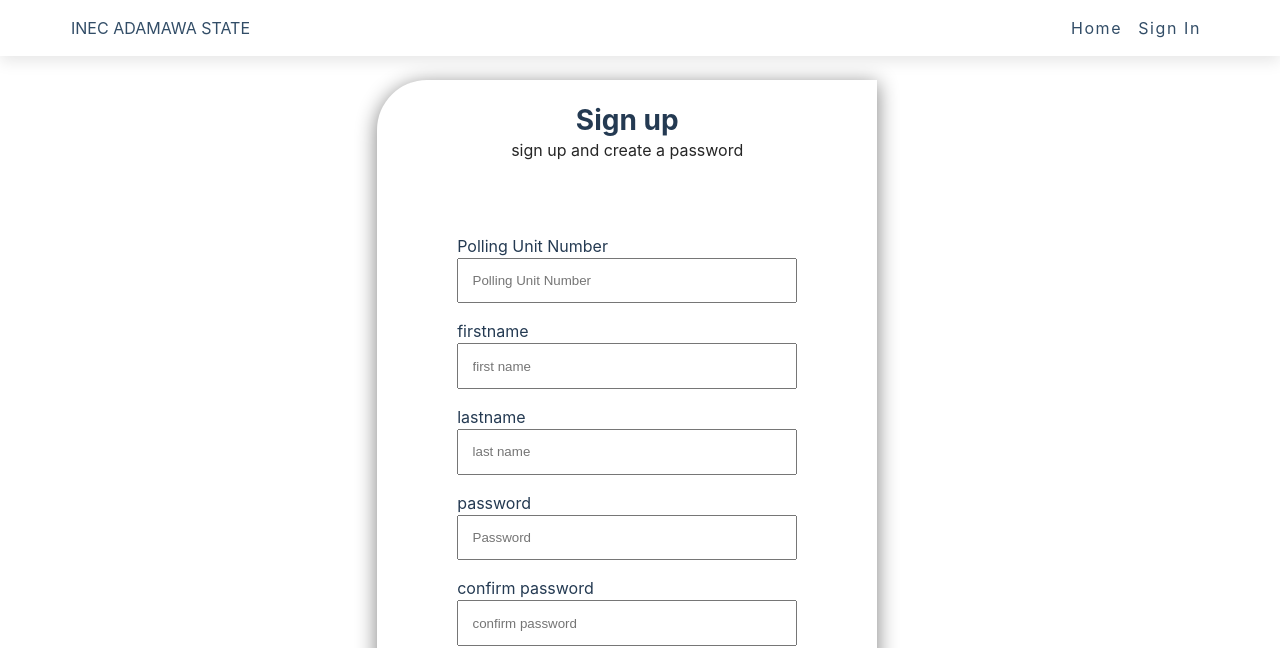
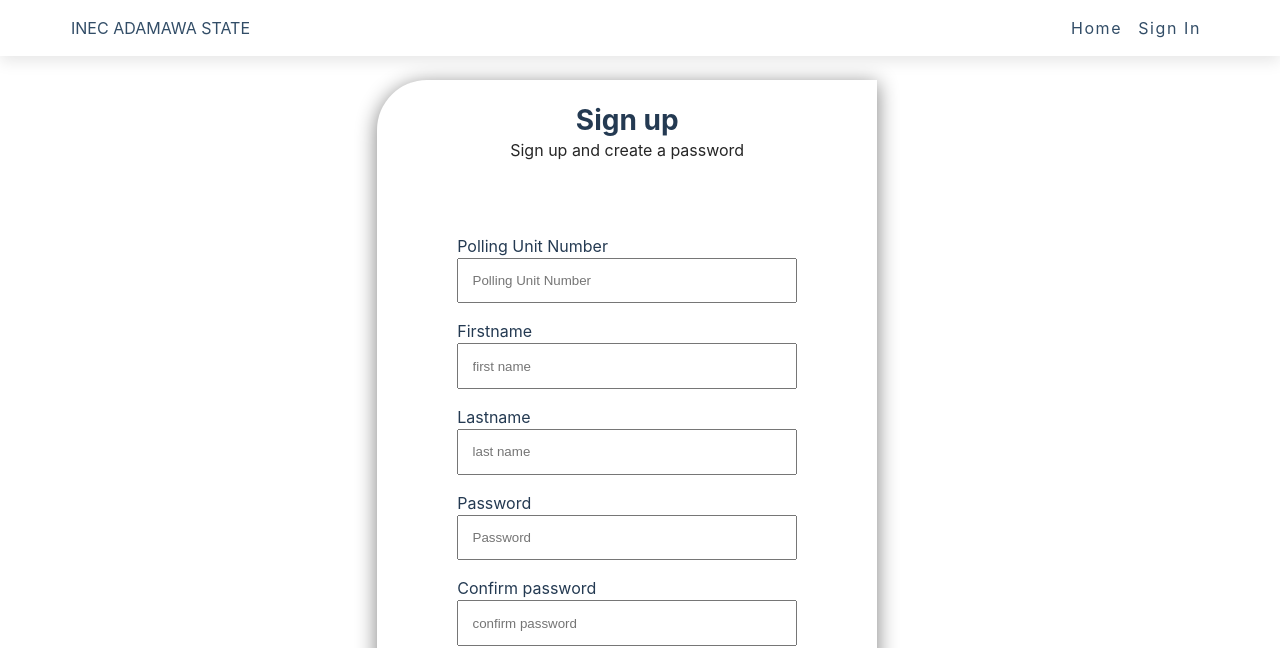
Before and after one commit to ismaelsadeeq/election-system-frontend, a React (Create React App) app: page /sign-in in a window 1280 px wide. Both pictures are taken after a click on the element "Sign up". Shown: the top 648 px of the page. Built offline with nearby package versions, Linux system fonts and the light colour scheme.

Commit message:
dashboard

```diff
--- a/src/components/AdminDashboard.js
+++ b/src/components/AdminDashboard.js
@@ -369,7 +369,7 @@ function AdminDashboard() {
                     <input name="bottomName" type="text" placeholder="Assistant Contestant" value={info.bottomName} onChange={(e)=>{changeHandler(e)}} ></input>
                     </div>
                     <div className={style.field}>
-                    <button type="submit" className={style.btnn} onClick={(e)=>{created(e)}}>Create Party</button>
+                    <button type="submit" className={style.btn} onClick={(e)=>{created(e)}}>Create Party</button>
                     </div>
                   </div>
                   :null
--- a/src/components/Sign.js
+++ b/src/components/Sign.js
@@ -137,7 +137,7 @@ function Sign() {
             <div >
               <div className={styles.formHeading}>
                 <h3>Sign up</h3>
-                <p>sign up and create a password</p>
+                <p>Sign up and create a password</p>
               </div>
               <div>
                 <form className={styles.formContainer} onSubmit={(e)=>{signUpSubmitHandler(e)}}>
@@ -146,19 +146,19 @@ function Sign() {
                     <input   name="PUNumber" type="text" placeholder="Polling Unit Number" value={info.PUNumber} onChange={(e)=>{changeHandler(e)}} required></input>
                   </div>
                   <div className={styles.field}>
-                  <label >firstname</label>
+                  <label >Firstname</label>
                     <input   name="firstName" type="text" placeholder="first name" value={info.firstName} onChange={(e)=>{changeHandler(e)}} required></input>
                   </div>
                   <div className={styles.field}>
-                  <label >lastname</label>
+                  <label >Lastname</label>
                     <input   name="lastName" type="text" placeholder="last name" value={info.lastName} onChange={(e)=>{changeHandler(e)}} required></input>
                   </div>
                   <div className={styles.field}>
-                    <label >password</label>
+                    <label >Password</label>
                     <input name="password" type="password" placeholder="Password" value={info.password} onChange={(e)=>{changeHandler(e)}} required></input>
                   </div>
                   <div className={styles.field}>
-                    <label >confirm password</label>
+                    <label >Confirm password</label>
                     <input name="confirmPassword" type="password" placeholder="confirm password" value={info.confirmPassword} onChange={(e)=>{changeHandler(e)}} required></input>
                   </div>
                   <button type="submit" className="button btn-success" >Sign up</button>
--- a/src/components/SignAdmin.js
+++ b/src/components/SignAdmin.js
@@ -153,8 +153,8 @@ function SignAdmin() {
                     <input name="password" type="password" placeholder="Password" value={info.password} onChange={(e)=>{changeHandler(e)}} required></input>
                   </div>
                   <div className={styles.field}>
-                    <label >confirm password</label>
-                    <input name="confirmPassword" type="password" placeholder="confirm password" value={info.confirmPassword} onChange={(e)=>{changeHandler(e)}} required></input>
+                    <label >Confirm password</label>
+                    <input name="confirmPassword" type="password" placeholder="Confirm password" value={info.confirmPassword} onChange={(e)=>{changeHandler(e)}} required></input>
                   </div>
                   <button type="submit" className="button btn-success" >Sign up</button>
                   {
--- a/src/components/url.js
+++ b/src/components/url.js
@@ -1 +1 @@
-export const url = 'http://localhost:3000/api/v1'
+export const url = 'https://election-system-backend.herokuapp.com/api/v1'
```
